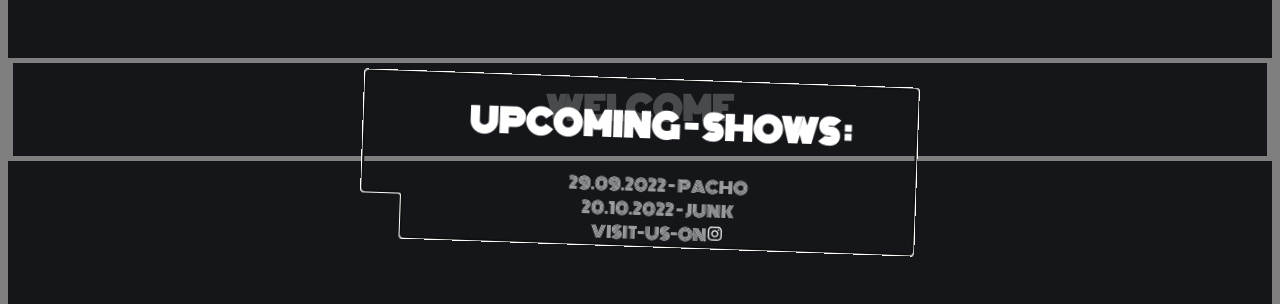
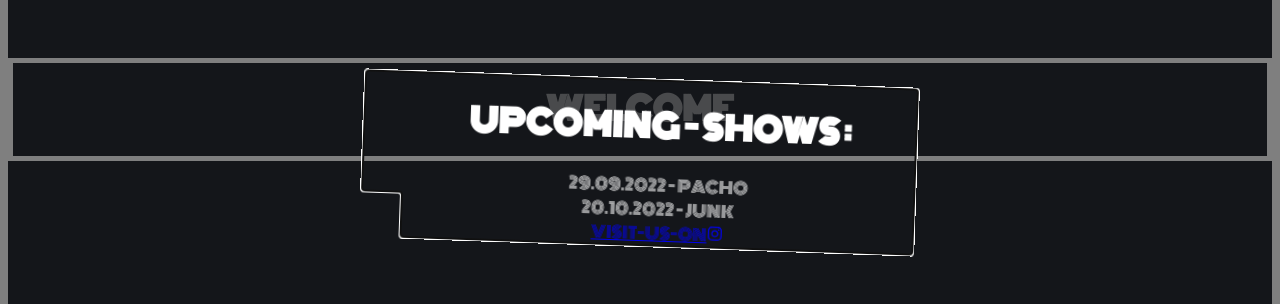
Before and after one commit to OmriLeibo/nest, a React (Create React App) app: page / in a window 1280 px wide. Shown: the part 260-564 px from the top of the page. Built offline with nearby package versions, Linux system fonts and the light colour scheme; no server answers; a web font is replaced by a local one.

Commit message:
new link components

```diff
--- a/src/components/Header.js
+++ b/src/components/Header.js
@@ -1,69 +1,17 @@
 import React from 'react';
+import AnimateLink from './UI/AnimateLink/AnimateLink';
+import HeaderWrapper from './UI/HeaderWrapper/HeaderWrapper';
+import AnimateLinks from './UI/AnimateLink/AnimateLinks';
+import HeaderTitle from './UI/HeaderTitle/HeaderTitle';
 import './Header.scss';
-import { motion } from 'framer-motion';
-import MotionLink from './MotionLink';
-import { Animate, AnimateGroup } from 'react-simple-animate';
-import VideoBackground from './VideoBackground';
 
-const Header = () => {
-  return (
-    <motion.div
-      className='box'
-      animate={{
-        scale: [1, 0.2, 0.2, 0.1, 1],
-        borderRadius: ['0%', '0%', '50%', '50%', '0%'],
-      }}
-      transition={{
-        duration: 2,
-        ease: "easeInOut",
-        times: [0, 3, 5, 5, 5],
-        repeat: 0,
-        repeatDelay: 1
-      }}
-    >
-
-      <Animate
-        play
-        start={{ opacity: 0, transform: 'translate(0, 0)' }}
-        end={{ opacity: 1, transform: 'translate(10px, 10px)' }}
-      >
-        <h1 className='header__title'>NEST</h1>
-      </Animate>
-
-      <AnimateGroup play>
-        <motion.ul className='navbar__links'>
-          <Animate
-            start={{ opacity: 0 }}
-            end={{ opacity: 1 }}
-            sequenceIndex={0}
-          >
-            <MotionLink link='/'>HOME</MotionLink>
-          </Animate>
-          <Animate
-            start={{ opacity: 0 }}
-            end={{ opacity: 1 }}
-            sequenceIndex={1}
-          >
-            <MotionLink link='/about'>ABOUT</MotionLink>
-          </Animate>
-          <Animate
-            start={{ opacity: 0 }}
-            end={{ opacity: 1 }}
-            sequenceIndex={2}
-          >
-            <MotionLink link='/albums'>ALBUMS</MotionLink>
-          </Animate>
-          <Animate
-            start={{ opacity: 0 }}
-            end={{ opacity: 1 }}
-            sequenceIndex={3}
-          >
-            <MotionLink link='/events'>EVENTS</MotionLink>
-          </Animate>
-        </motion.ul>
-      </AnimateGroup>
-    </motion.div>
-  );
-};
+const Header = () => (
+  <div className='header'>
+    <HeaderWrapper>
+      <HeaderTitle />
+      <AnimateLinks />
+    </HeaderWrapper>
+  </div>
+);
 
 export default Header;
--- a/src/components/Header.scss
+++ b/src/components/Header.scss
@@ -1,12 +1,11 @@
-.box {
-    font-family: 'Monoton', cursive;
-    font-size: 28px;
-}
-
-.navbar__links {
+.header {
+  font-family: 'Monoton', cursive;
+  font-size: 28px;
+  .navbar__links {
     border: 3px solid white;
     list-style: none;
     display: flex;
     justify-content: space-around;
     height: 50px;
+  }
 }
--- a/src/components/HomePage.js
+++ b/src/components/HomePage.js
@@ -1,88 +1,18 @@
-import React, { useEffect, useState } from 'react';
+import React from 'react';
+import { motion } from 'framer-motion';
+import PopUpModal from './UI/PopUpModal/PopUpModal';
+import MotionText from './UI/MotionText/MotionText';
 import './HomePage.scss';
-import { Modal } from '@mui/material';
-import { motion } from 'framer-motion';
-import { FaInstagram } from 'react-icons/fa';
 
 const HomePage = () => {
-  const [isModalOpen, setIsModalOpen] = useState(false);
-
-  const openModal = () => {
-    setIsModalOpen(true);
-  };
-
-  useEffect(() => {
-    setTimeout(openModal, 3000);
-    return clearTimeout(openModal);
-  }, []);
-
-  useEffect(() => {
-      fetch('https://www.google.com/').then((response) => {
-        console.log(response)
-      });
-  }, [])
-
-
-  const closeModal = () => {
-    setIsModalOpen(false);
-  };
-
   return (
     <motion.div
       animate={{ opacity: 1 }}
       transition={{ ease: 'easeOut', duration: 2 }}
       className='home-page__main'
     >
-      <Modal
-        sx={{
-          display: 'flex',
-          justifyContent: 'center',
-          alignItems: 'center',
-          textAlign: 'center',
-          borderRadius: '8px',
-          boxShadow: '0px 0px 80px 30px gray',
-          color: 'white',
-          fontFamily: 'Monoton, cursive',
-          overflowY: 'scroll',
-        }}
-        open={isModalOpen}
-        onClose={closeModal}
-      >
-        <motion.ul
-          layout
-          style={{ textAlign: 'center', listStyle: 'none' }}
-          className='upcoming-shows'
-          initial={{ opacity: 0, scale: 0.5 }}
-          animate={{
-            opacity: 1,
-            scale: [5, 1],
-            rotate: [5, 12, 15, 10, 5, 2],
-          }}
-          transition={{
-            ease: 'easeOut',
-            duration: 0.1,
-            times: [0.5, 0.4, 0.2, 1],
-            repeat: 0,
-            repeatDelay: 1,
-          }}
-        >
-          <motion.h1>UPCOMING - SHOWS : </motion.h1>
-          <motion.li>29.09.2022 - PACHO</motion.li>
-          <motion.li>20.10.2022 - JUNK</motion.li>
-          <motion.li>
-            VISIT-US-ON
-            <FaInstagram />
-          </motion.li>
-        </motion.ul>
-      </Modal>
-
-      <motion.h1
-        className='home__main'
-        animate={{ opacity: 0.5 }}
-        transition={{ duration: 2, ease: 'easeIn' }}
-      >
-        WELCOME
-      </motion.h1>
+      <PopUpModal />
+      <MotionText>WELCOME</MotionText>
     </motion.div>
   );
 };
--- /dev/null
+++ b/src/components/UI/AnimateLink/AnimateLink.jsx
@@ -0,0 +1,14 @@
+import React from 'react';
+import MotionLink from '../../MotionLink';
+import { Animate } from 'react-simple-animate';
+
+const AnimateLink = ({ linkName, label }) => {
+  console.log(linkName, label)
+  return (
+    <Animate start={{ opacity: 0 }} end={{ opacity: 1 }} sequenceIndex={0}>
+      <MotionLink link={linkName}>{label.toUpperCase()}</MotionLink>
+    </Animate>
+  );
+};
+
+export default AnimateLink;
--- /dev/null
+++ b/src/components/UI/AnimateLink/AnimateLinks.jsx
@@ -0,0 +1,20 @@
+import React from 'react';
+import AnimateLink from './AnimateLink';
+import { motion } from 'framer-motion';
+import { AnimateGroup } from 'react-simple-animate';
+
+const headerLinks = [{ label: 'home', link: '/' }, { label: 'about', link: '/about' }, { label: 'albums', link: '/albums' }, { label: 'events', link: '/events' }];
+
+const AnimateLinks = () => {
+    return (
+        <AnimateGroup play>
+            <motion.ul className='navbar__links'>
+                {headerLinks.map(({link, label}) => (
+                    <AnimateLink key={label} linkName={link} label={label} />
+                ))}
+            </motion.ul>
+        </AnimateGroup>
+    )
+}
+
+export default AnimateLinks
--- /dev/null
+++ b/src/components/UI/HeaderTitle/HeaderTitle.jsx
@@ -0,0 +1,16 @@
+import React from 'react';
+import { Animate, AnimateGroup } from 'react-simple-animate';
+
+const HeaderTitle = () => {
+  return (
+    <Animate
+          play
+          start={{ opacity: 0, transform: 'translate(0, 0)' }}
+          end={{ opacity: 1, transform: 'translate(10px, 10px)' }}
+        >
+          <h1 className='header__title'>NEST</h1>
+        </Animate>
+  )
+}
+
+export default HeaderTitle
--- /dev/null
+++ b/src/components/UI/HeaderWrapper/HeaderWrapper.jsx
@@ -0,0 +1,22 @@
+import React from 'react';
+import { motion } from 'framer-motion';
+
+const HeaderWrapper = ({ children }) => {
+    return (
+        <motion.div
+            animate={{
+                scale: [1, 0.2, 0.2, 0.1, 1],
+                borderRadius: ['0%', '0%', '50%', '50%', '0%'],
+            }}
+            transition={{
+                duration: 2,
+                ease: "easeInOut",
+                times: [0, 3, 5, 5, 5],
+                repeat: 0,
+                repeatDelay: 1
+            }}
+        >{children}</motion.div>
+    )
+}
+
+export default HeaderWrapper
--- /dev/null
+++ b/src/components/UI/MotionText/MotionText.jsx
@@ -0,0 +1,15 @@
+import React from 'react';
+import { motion } from 'framer-motion';
+
+const MotionText = ({ children, duration = 2, ease = 'easeIn' }) => {
+    return (
+        <motion.h1
+            className='home__main'
+            animate={{ opacity: 0.5 }}
+            transition={{ duration, ease }}>
+            {children}
+        </motion.h1>
+    )
+}
+
+export default MotionText
--- /dev/null
+++ b/src/components/UI/PopUpModal/PopUpModal.jsx
@@ -0,0 +1,70 @@
+import React, { useState, useEffect } from 'react';
+import { Modal } from '@mui/material';
+import { motion } from 'framer-motion';
+import { FaInstagram } from 'react-icons/fa';
+
+const modalStyle = {
+    display: 'flex',
+    justifyContent: 'center',
+    alignItems: 'center',
+    textAlign: 'center',
+    borderRadius: '8px',
+    boxShadow: '0px 0px 80px 30px gray',
+    color: 'white',
+    fontFamily: 'Monoton, cursive',
+    overflowY: 'scroll',
+};
+
+
+const PopUpModal = () => {
+    const [isModalOpen, setIsModalOpen] = useState(false);
+
+    const openModal = () => {
+        setIsModalOpen(true);
+    };
+
+    const closeModal = () => {
+        setIsModalOpen(false);
+    };
+    useEffect(() => {
+        const timeout = setTimeout(openModal, 3000);
+        return () => clearTimeout(timeout);
+    }, []);
+    return (
+        <Modal
+            sx={modalStyle}
+            open={isModalOpen}
+            onClose={closeModal}
+        >
+            <motion.ul
+                layout
+                style={{ textAlign: 'center', listStyle: 'none' }}
+                className='upcoming-shows'
+                initial={{ opacity: 0, scale: 0.5 }}
+                animate={{
+                    opacity: 1,
+                    scale: [5, 1],
+                    rotate: [5, 12, 15, 10, 5, 2],
+                }}
+                transition={{
+                    ease: 'easeOut',
+                    duration: 0.1,
+                    times: [0.5, 0.4, 0.2, 1],
+                    repeat: 0,
+                    repeatDelay: 1,
+                }}
+            >
+                <motion.h1>UPCOMING - SHOWS : </motion.h1>
+                <motion.li>29.09.2022 - PACHO</motion.li>
+                <motion.li>20.10.2022 - JUNK</motion.li>
+                <a href="http://www.google.com" target="_blank" rel="noopener noreferrer"><motion.li>
+                    VISIT-US-ON
+                    <FaInstagram />
+                </motion.li>
+                </a>
+            </motion.ul>
+        </Modal>
+    )
+}
+
+export default PopUpModal
```
Also changed, not shown: 1 other file (tests, documents, lock files or other folders).
